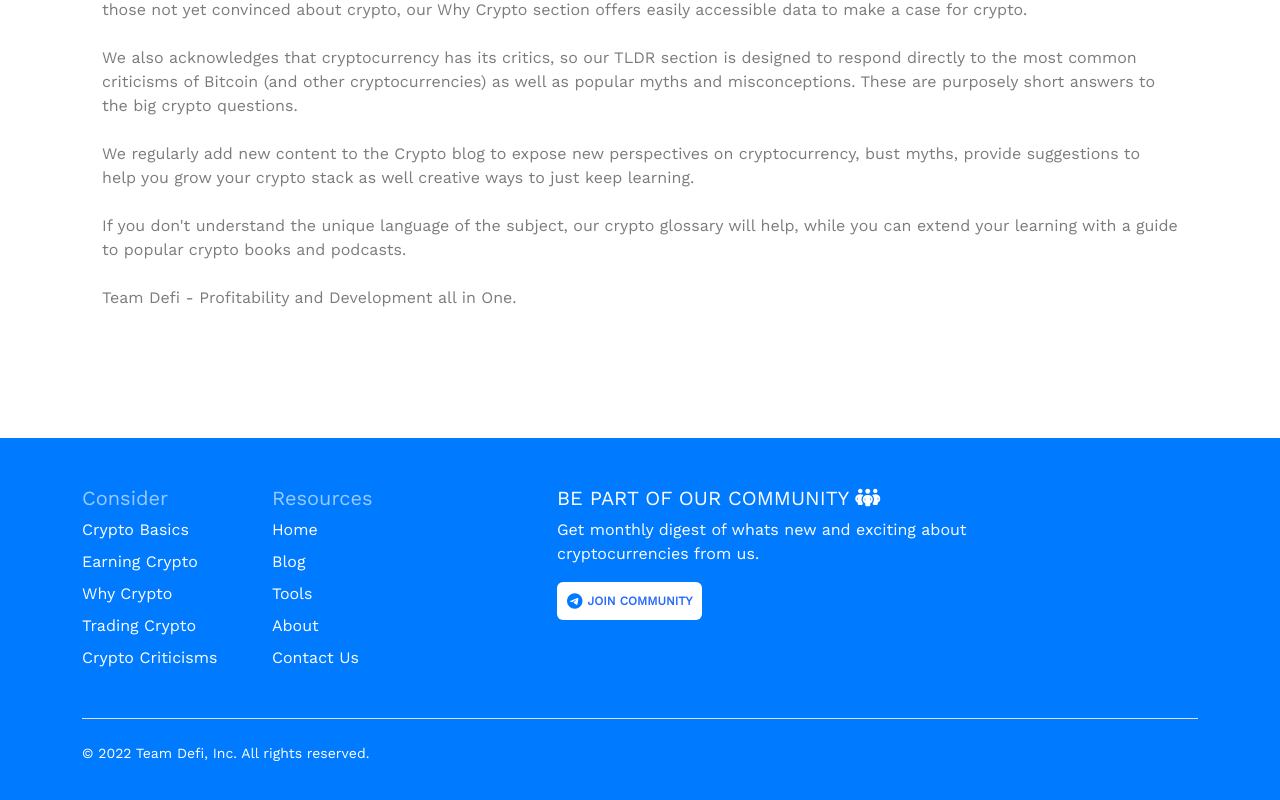
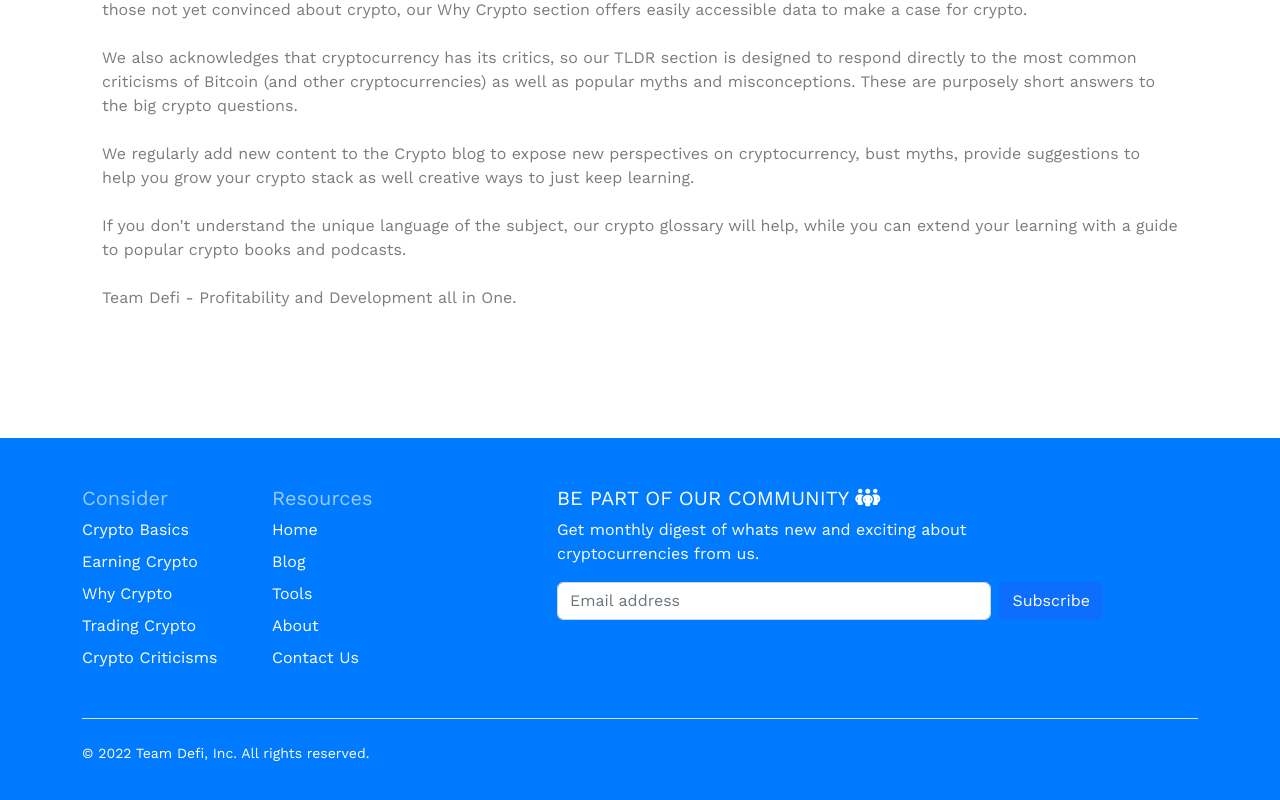
Before and after one commit to TEE2DWHY/TeamDefi, a React (Create React App) app: page / in a window 1280 px wide. Shown: the part 3871-4671 px from the top of the page. Built offline with nearby package versions, Linux system fonts and the light colour scheme.

Commit message:
made changes on the footer component

```diff
--- a/src/components/Footer.js
+++ b/src/components/Footer.js
@@ -34,29 +34,15 @@ function Footer() {
 
                             <br /> <br />
                             <div className="col-md-6 offset-md-1 mb-3">
-                                <h5>BE PART OF OUR COMMUNITY <i class="fa-solid fa-people-group" style={{ color: "#fff" }}></i></h5>
-                                <p>Get monthly digest of whats new and exciting about cryptocurrencies from us.</p>
-                                <button className="nav-link active footer" data-bs-toggle="modal" data-bs-target="#exampleModal" style={{ textAlign: "center" }}><i class="fa-brands fa-telegram" style={{ marginRight: "5px", fontSize: "16px" }}></i> JOIN COMMUNITY</button>
-                                {/* Modal */}
-                                <div class="modal fade" id="exampleModal" tabindex="-1" aria-labelledby="exampleModalLabel" aria-hidden="true">
-                                    <div class="modal-dialog">
-                                        <div class="modal-content">
-                                            <div class="modal-header">
-                                                <h1 class="modal-title fs-5" id="exampleModalLabel" style={{ fontSize: "14px" }}>Hello Mate <i class="fa-solid fa-hands-clapping"></i></h1>
-                                                <button type="button" class="btn-close" data-bs-dismiss="modal" aria-label="Close"></button>
-                                            </div>
-                                            <div class="modal-body" style={{ fontSize: "14px" }}>
-                                                Due to our policies in ensuring that only interested/serious participants are found on our social media platforms, we strongly recommend you get in touch with one of our admins.
-                                                <br />
-                                                We promise that the process isn't a tedious one. We're happy to have you around!😊💙
-                                            </div>
-                                            <div class="modal-footer">
-                                                <button type="button" class="btn btn-secondary" data-bs-dismiss="modal" style={{ fontSize: "14px" }}>Close</button>
-                                                <a href="https://wa.me/+2349032533461"><button type="button" class="btn btn-primary" style={{ fontSize: "14px" }}>Get in touch</button></a>
-                                            </div>
-                                        </div>
+                                <form>
+                                    <h5>BE PART OF OUR COMMUNITY <i class="fa-solid fa-people-group" style={{ color: "#fff" }}></i></h5>
+                                    <p>Get monthly digest of whats new and exciting about cryptocurrencies from us.</p>
+                                    <div className="d-flex w-100 gap-2">
+                                        <label for="newsletter1" className="visually-hidden">Email address</label>
+                                        <input id="newsletter1" type="email" className="form-control" placeholder="Email address" required />
+                                        <button className="btn btn-primary" type="button">Subscribe</button>
                                     </div>
-                                </div>
+                                </form>
                             </div>
                         </div>
 
--- a/src/index.css
+++ b/src/index.css
@@ -100,12 +100,11 @@ button.nav-nav:hover{
    color: #2769ff;
 }
 
-button.footer{
+button.join{
     text-decoration: none;
     color: #2769ff;
     background-color: #fff;
     border-radius: 6px;
-    transition: .2s ease;
     display: inline-flex;
     align-items: center;
     padding: 6px 12px;
@@ -116,7 +115,7 @@ button.footer{
     padding: 10px;
 }
 
-button.footer:hover{
+button.join:hover{
    color: #2769ff;
 }
 
```
